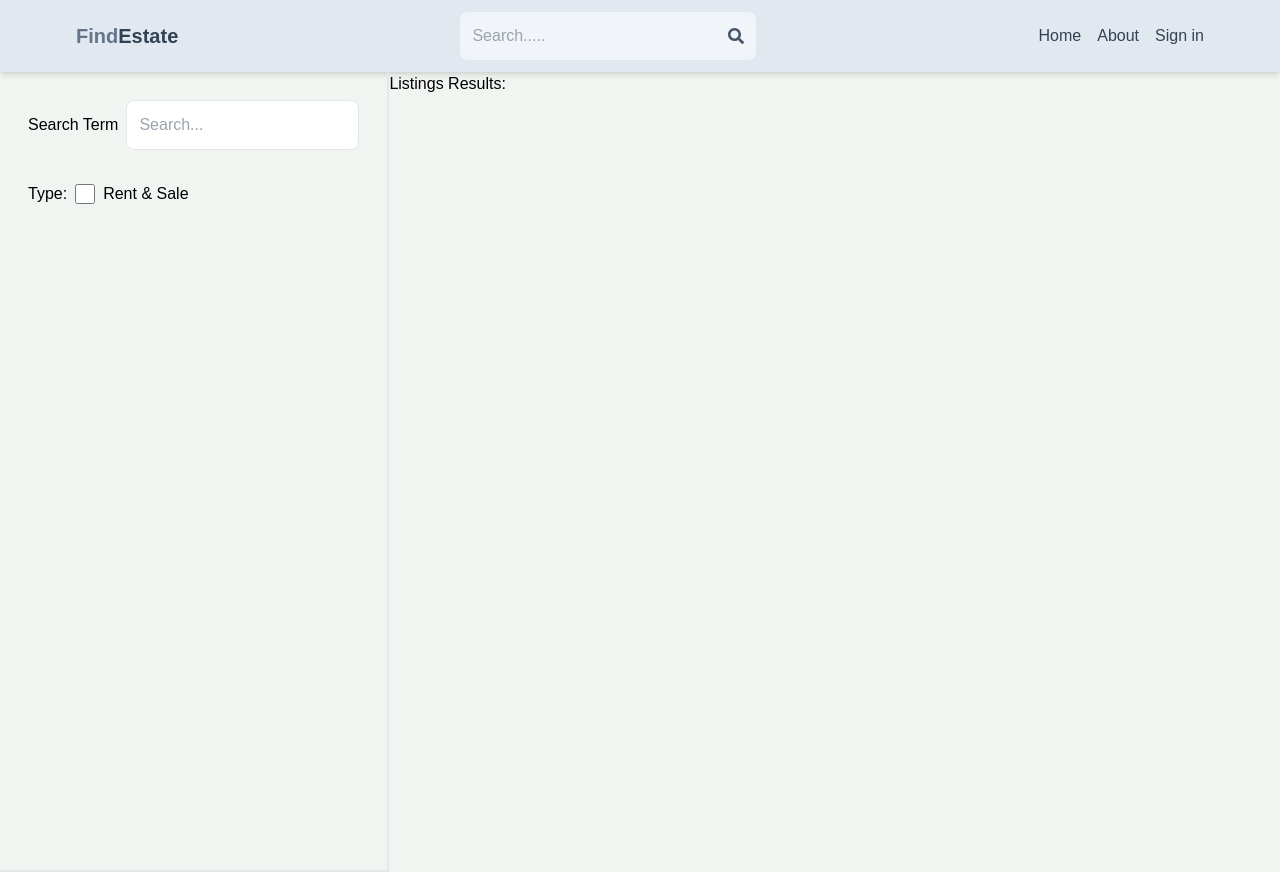
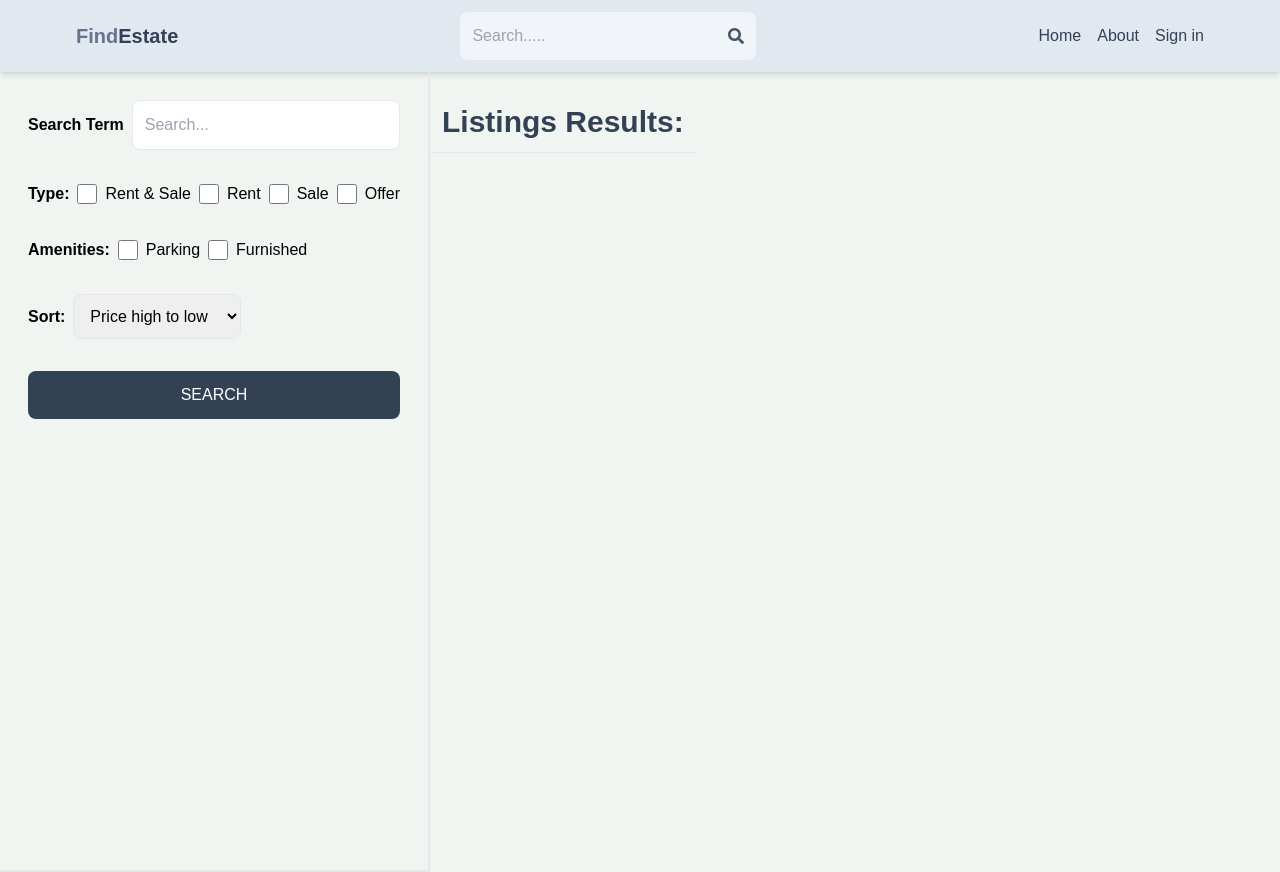
Before and after one commit to Ahmed1995mansour/findestate, a React (Vite) app in the folder client/: page /search in a window 1280 px wide. Built offline with nearby package versions, Linux system fonts and the light colour scheme; no server answers.

Commit message:
create layout for search page

```diff
--- a/client/src/pages/Search.jsx
+++ b/client/src/pages/Search.jsx
@@ -4,7 +4,7 @@
       <div className="p-7 border-b-2 md:border-r-2 md:min-h-screen">
         <form className="flex flex-col gap-8">
           <div className="flex items-center gap-2">
-            <label className="whitespace-nowrap">Search Term</label>
+            <label className="whitespace-nowrap font-semibold">Search Term</label>
             <input
               className="border rounded-lg p-3 w-full"
               type="text"
@@ -13,16 +13,53 @@
             />
           </div>
           <div className="flex gap-2 flex-wrap items-center">
-            <label>Type:</label>
+            <label className="font-semibold">Type:</label>
             <div className="flex gap-2">
               <input type="checkbox" id="all" className="w-5" />
               <span>Rent & Sale</span>
             </div>
+            <div className="flex gap-2">
+              <input type="checkbox" id="rent" className="w-5" />
+              <span>Rent</span>
+            </div>
+            <div className="flex gap-2">
+              <input type="checkbox" id="sale" className="w-5" />
+              <span>Sale</span>
+            </div>
+            <div className="flex gap-2">
+              <input type="checkbox" id="offer" className="w-5" />
+              <span>Offer</span>
+            </div>
           </div>
+          <div className="flex gap-2 flex-wrap items-center">
+            <label className="font-semibold">Amenities:</label>
+            <div className="flex gap-2">
+              <input type="checkbox" id="parking" className="w-5" />
+              <span>Parking</span>
+            </div>
+            <div className="flex gap-2">
+              <input type="checkbox" id="furnished" className="w-5" />
+              <span>Furnished</span>
+            </div>
+          </div>
+          <div className="flex items-center gap-2">
+            <label className="font-semibold">Sort:</label>
+            <select id="sort_order" className="border rounded-lg p-3">
+              <option>Price high to low</option>
+              <option>Price low to hight</option>
+              <option>Latest</option>
+              <option>Oldest</option>
+            </select>
+          </div>
+          <button className="bg-slate-700 text-white p-3 rounded-lg uppercase hover:opacity-95">
+            Search
+          </button>
         </form>
       </div>
-      <div>
-        <h1>Listings Results:</h1>
+      <div className="">
+        <h1 className="text-3xl font-semibold border-b p-3 text-slate-700 mt-5">
+          Listings Results:
+        </h1>
       </div>
     </div>
   );
```
